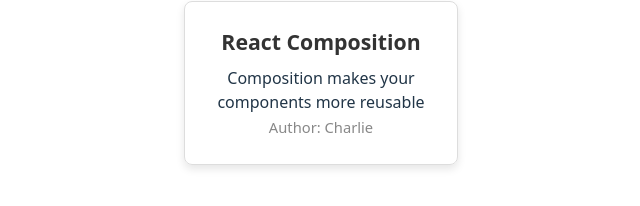
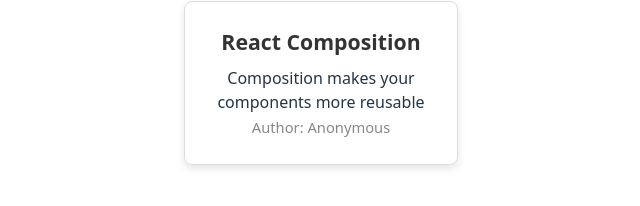
Before and after one commit to kih1015/REACT-STUDY, a React (Vite) app in the folder learning-jsx-advanced/: page / in a window 1280 px wide. Shown: the part 405-611 px from the top of the page, without its empty margins (319-959 px from the left). Built offline with nearby package versions, Linux system fonts and the light colour scheme.

Commit message:
feat: 기본값 설정

```diff
--- a/learning-jsx-advanced/src/App.jsx
+++ b/learning-jsx-advanced/src/App.jsx
@@ -13,7 +13,6 @@
       <InfoCard
         title="React Composition"
         content="Composition makes your components more reusable"
-        author="Charlie"
       />
     </>
   );
--- a/learning-jsx-advanced/src/InfoCard.jsx
+++ b/learning-jsx-advanced/src/InfoCard.jsx
@@ -1,6 +1,6 @@
 import styles from "./Card.module.css";
 
-const InfoCard = ({ title, content, author }) => (
+const InfoCard = ({ title = "(No Title)", content, author = "Anonymous" }) => (
   <div className={styles.card}>
     <h2>{title}</h2>
     <p>{content}</p>
```
